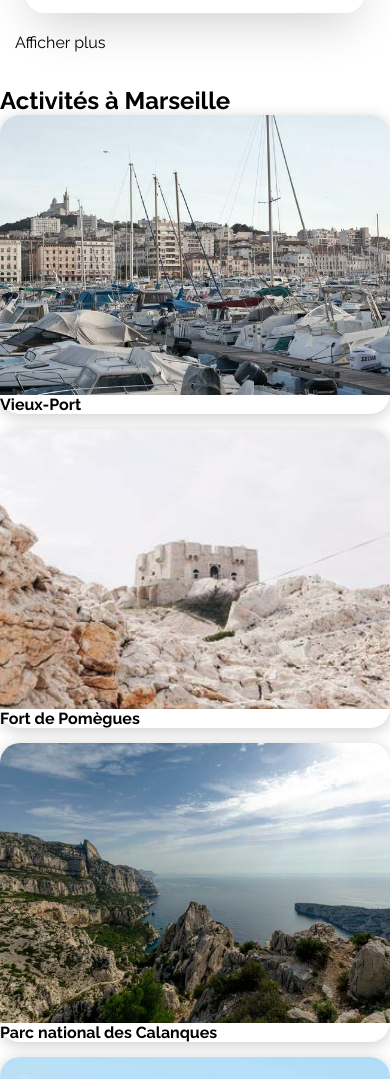
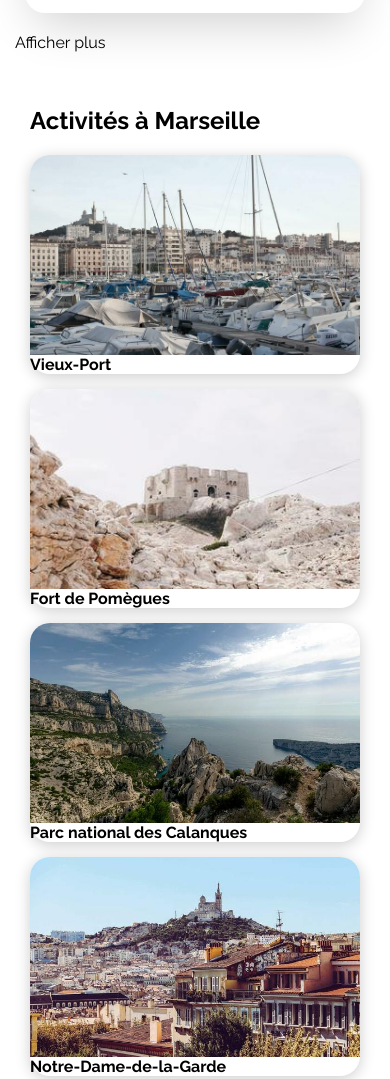
Before and after one commit to Bpt-Lbh/Projet2, a plain HTML site: page index.html in a window 390 px wide. Shown: the part 2668-3747 px from the top of the page. Drawn offline with Linux system fonts and the light colour scheme.

Commit message:
10/10/24

```diff
--- a/style.css
+++ b/style.css
@@ -75,6 +75,7 @@ a:hover {
 
 .boutons-filtres {
     font-weight: bold;
+
 
 }
 
@@ -385,7 +386,7 @@ a:hover {
 
 .fa-location-dot {
     padding: 14px;
-    width: 20Px;
+    width: 50px;
     text-align: center;
     border-radius: 12px 0 0 12px;
 }
@@ -656,13 +657,24 @@ input::placeholder {
 
     .activites-cartes {
         flex-direction: column;
+        margin: 0 30px;
     }
 
     .activites-cartes-card,
     .card-activites {
         width: 100%;
+
+
     }
 
+    .activites-cartes-card .card-activites img {
+        width: 100%;
+        height: 200px;
+    }
+    .activites-title {
+        margin: 20px 15px;
+
+    }
     .section-title {
         font-size: 1.1em;
     }
@@ -682,6 +694,7 @@ input::placeholder {
 
     .card-title {
         font-size: 1em;
+
     }
 
     .card-subtitle {
```
